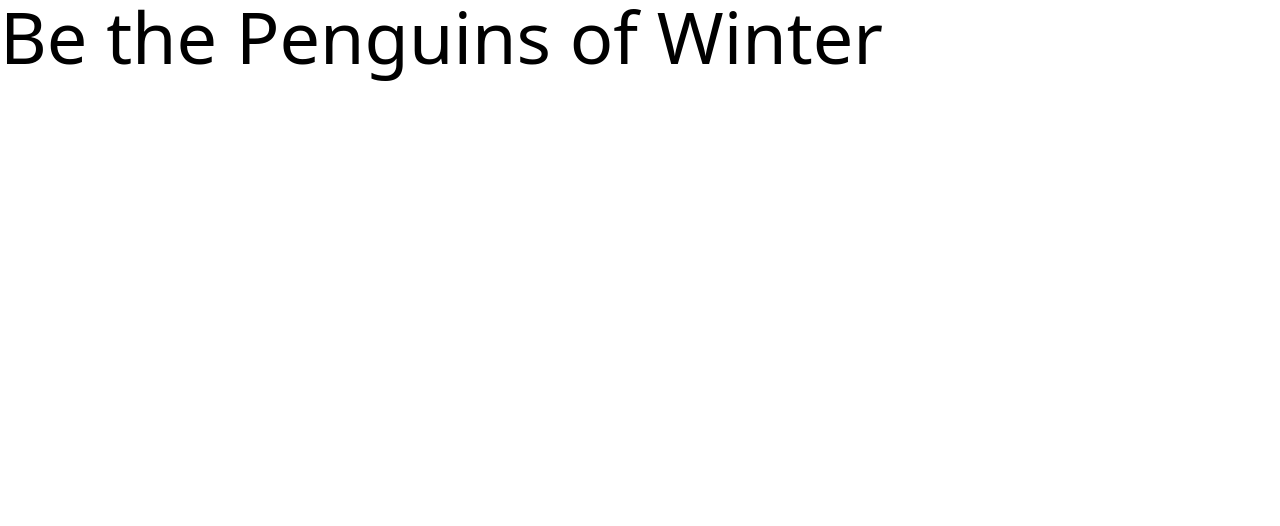
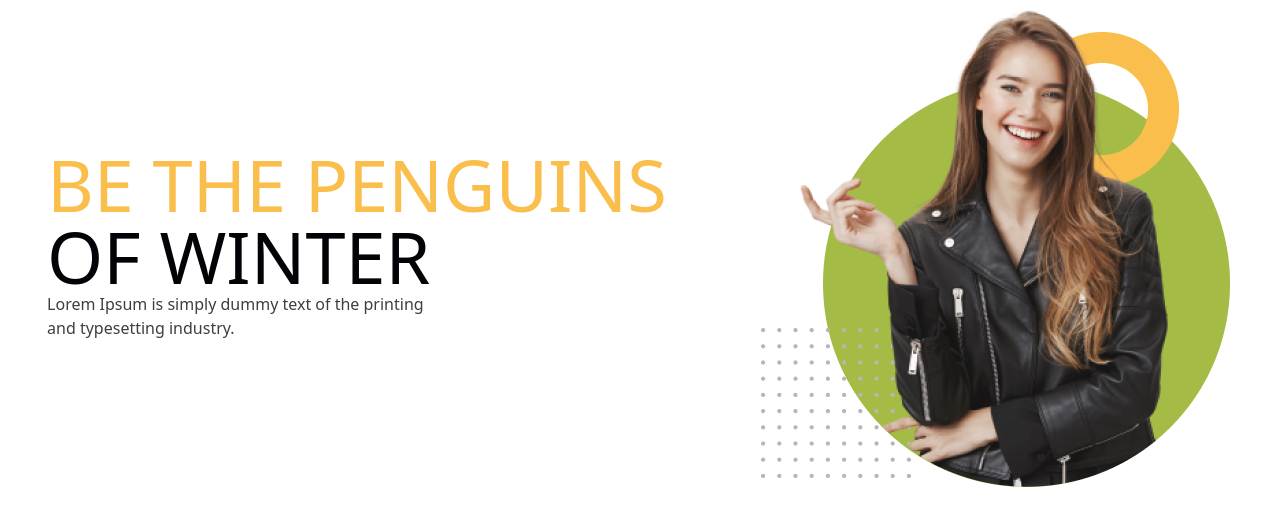
Before and after one commit to Samriddhadewan/penguin-fashion-tailwind, a plain HTML site: page index.html in a window 1280 px wide. Drawn offline with nearby package versions, Linux system fonts and the light colour scheme.

Commit message:
just started

```diff
--- a/index.html
+++ b/index.html
@@ -9,12 +9,20 @@
 </head>
 <body>
     <header>
-        <div>
+        <div class="flex justify-around items-center">
             <div>
-                <h1 class="text-7xl">
-                    Be the Penguins
-of Winter
+                <h1 class="text-7xl uppercase font-normal ">
+                    <span class="text-[#FABE4C]">Be the Penguins</span>
+                    <br>
+                   <span class="text-[#030307]">of  winter</span>
                 </h1>
+                <p class="text-base text-[#3E3E3E] font-normal">
+                    Lorem Ipsum is simply dummy text of the printing <br>
+                and typesetting industry.
+                </p>
+            </div>
+            <div>
+                <img src="./images/model.png" alt="">
             </div>
         </div>
     </header>
```
